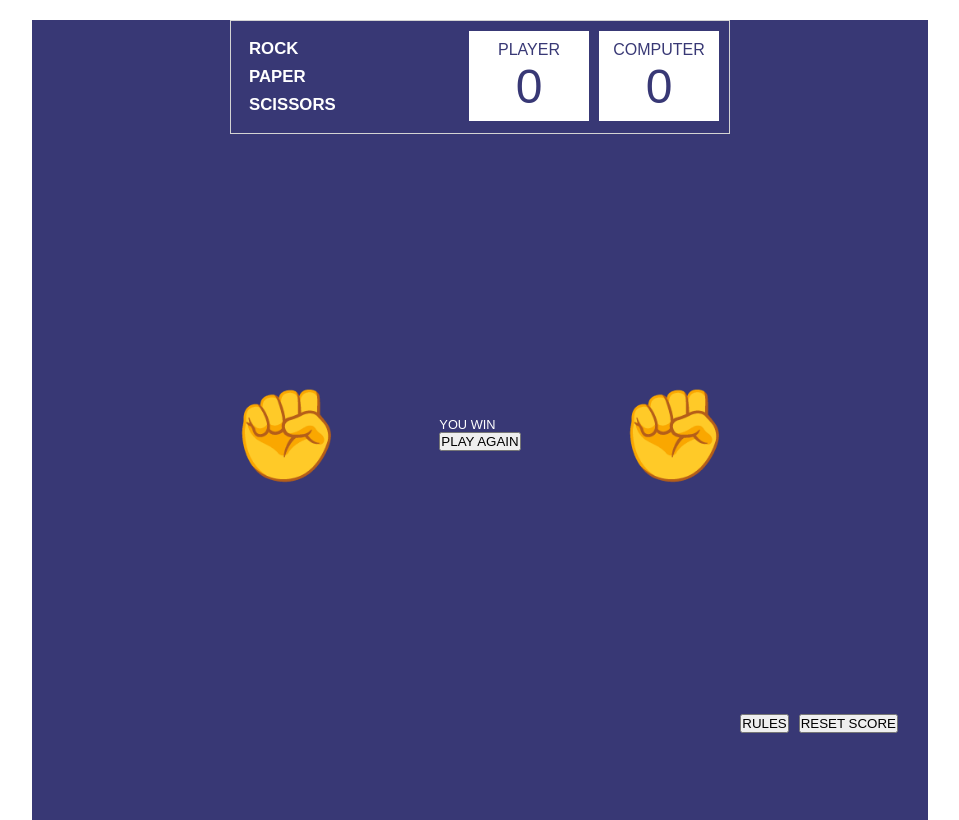
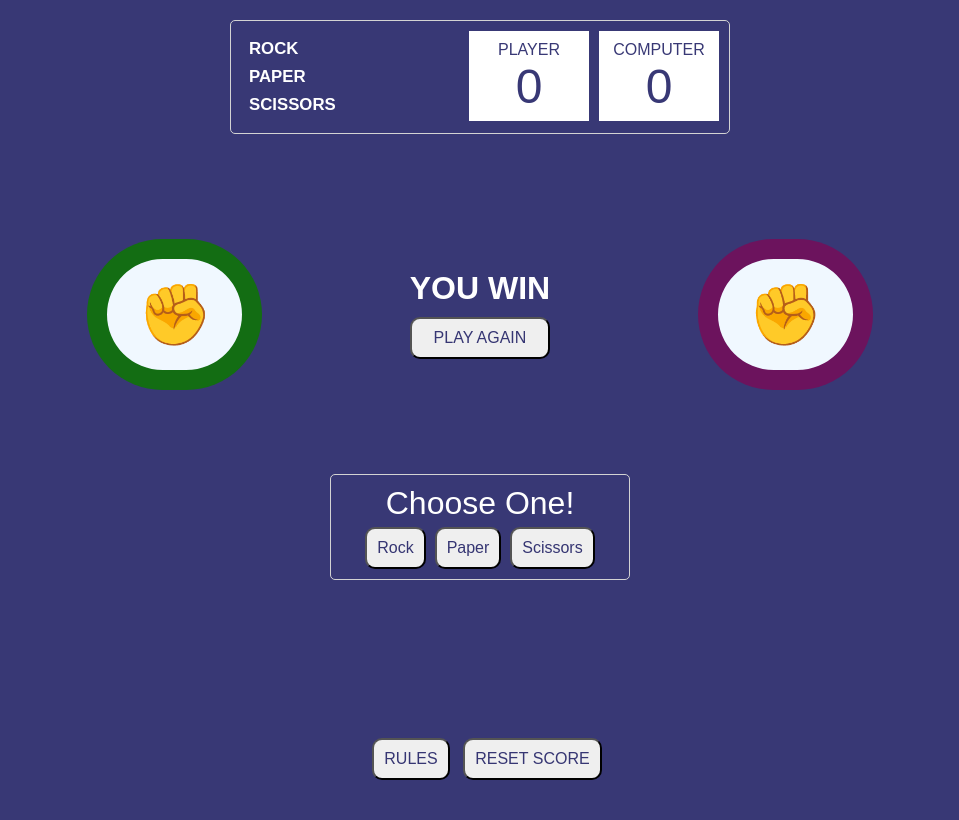
Before and after one commit to KaberaSamuel/odin-rock-paper-scissor-game, a plain HTML site: page index.html in a window 1280 px wide. Shown: the whole page, without its empty margins (160-1119 px from the left). Drawn offline with Linux system fonts and the light colour scheme.

Commit message:
finishing the basic UI for the whole game

```diff
--- a/index.html
+++ b/index.html
@@ -7,7 +7,6 @@
     <link rel="stylesheet" href="styles.css" />
   </head>
   <body>
-    <div class="container">
     <section class="top">
       <div class="items">
         <p>ROCK</p>
@@ -45,11 +44,20 @@
       </div>
     </main>
 
+    <section class="choices">
+      <p>Choose One!</p>
+      <div class="options">
+        <button class="box">Rock</button>
+        <button class="box">Paper</button>
+        <button class="box">Scissors</button>
+      </div>
+    </section>
+
     <section class="lower">
       <button>RULES</button>
       <button>RESET SCORE</button>
     </section>
-    </div>
+
     <!-- <script src="script.js"></script> -->
   </body>
 </html>
--- a/styles.css
+++ b/styles.css
@@ -1,4 +1,12 @@
 /* General Styles */
+
+/* variables */
+:root {
+  --bgColor: rgba(17, 17, 90, 0.834);
+  --squareSize: 50px;
+  --boxBorder: 1px solid lightgray;
+}
+
 * {
   padding: 0;
   margin: 0;
@@ -9,39 +17,40 @@ body {
   color: white;
   font-size: 0.8rem;
   font-family: Arial, Helvetica, sans-serif;
+  background-color: var(--bgColor);
+  position: relative;
 }
 
-.container {
-  background-color: rgba(17, 17, 90, 0.834);
-  width: 70vw;
-  height: 100vh;
-  margin: 0 auto;
+button {
+  color: var(--bgColor);
+  font-size: 1rem;
+  border-radius: 10px;
 }
 
 /* Top section */
 .top {
-  border: 1px solid lightgray;
+  border: var(--boxBorder);
   display: flex;
   gap: 10px;
   padding: 10px;
   width: 500px;
   margin: 20px auto;
+  border-radius: 5px;
 }
 
 .top .items {
   flex-grow: 2;
-  font-weight: bold;
-  margin: auto;
 }
 
 .top .items p {
+  font-weight: bold;
   font-size: 1.05rem;
   margin: 8px;
 }
 
 .top .box {
   background-color: white;
-  color: rgba(17, 17, 90, 0.834);
+  color: var(--bgColor);
   text-align: center;
   width: 120px;
   height: 90px;
@@ -59,20 +68,66 @@ body {
 /* Main Section */
 main {
   display: flex;
-  height: 70vh;
+  height: 40vh;
   justify-content: space-evenly;
   align-items: center;
   padding: 0 100px;
 }
 
 .option p {
-  transform: scale(7);
+  font-size: 60px;
+  background-color: aliceblue;
+  display: flex;
+  padding: 20px 30px;
+  border: 20px rgba(7, 101, 6, 0.947) solid;
+  border-radius: 80px;
 }
 
-/* lower sectionk */
+.right .option p {
+  border: 20px rgba(101, 6, 84, 0.947) solid;
+}
+
+.middle {
+  display: flex;
+  flex-direction: column;
+}
+
+.middle p {
+  font-size: 2rem;
+  font-weight: bolder;
+}
+
+.middle button {
+  margin-top: 10px;
+  padding: 10px;
+  font-size: 1rem;
+}
+
+/* choices section */
+.choices {
+  width: 300px;
+  font-size: 2rem;
+  text-align: center;
+  border: var(--boxBorder);
+  margin: 0 auto;
+  padding: 10px;
+  border-radius: 5px;
+}
+
+.choices button {
+  margin-top: 5px;
+  /* border-top: 1px red solid; */
+  padding: 10px;
+}
+
+/* lower section */
 .lower {
-  display: flex;
-  justify-content: flex-end;
-  margin-right: 30px;
-  gap: 10px;
+  position: fixed;
+  bottom: 20px;
+  right: 40.5vw;
 }
+
+.lower button {
+  padding: 10px;
+  margin-left: 10px;
+}
```
Lines whose indentation alone changed are shown as unchanged.
